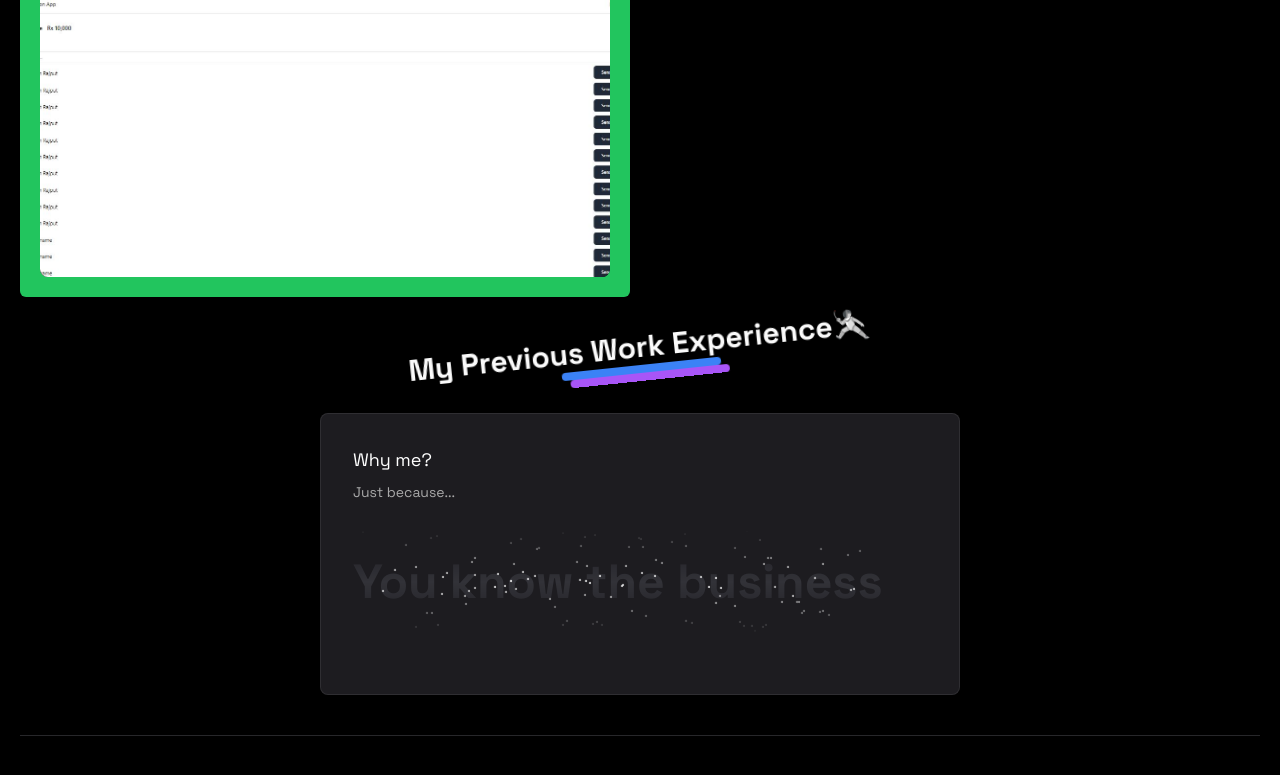
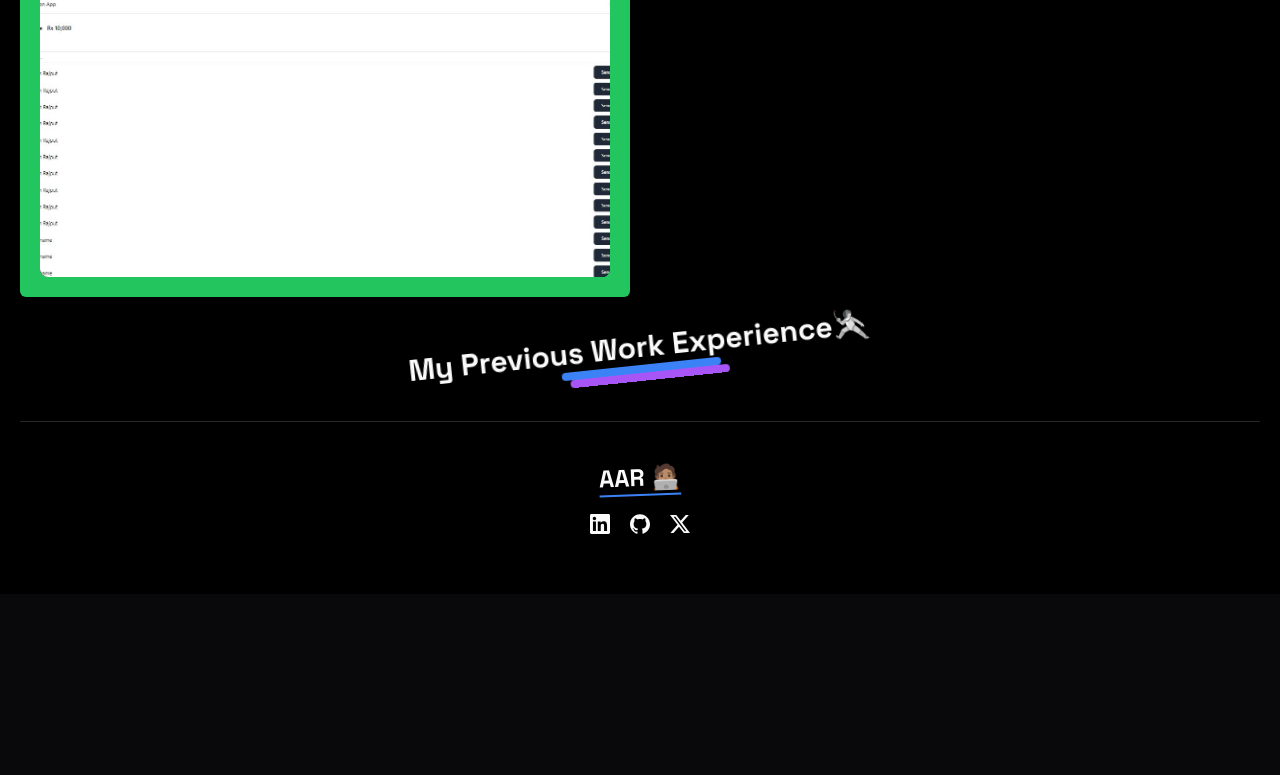
Before and after one commit to aakash-a-dev/Portfolio-Site, a Next.js app in the folder portfolio/: page / in a window 1280 px wide. Shown: the part 2000-2775 px from the top of the page. After the commit the page ends 2594 px from the top, so only its background shows below. Built offline with nearby package versions, Linux system fonts and the light colour scheme.

Commit message:
Removed reveling card

```diff
--- a/portfolio/app/(home)/components/Timeline.tsx
+++ b/portfolio/app/(home)/components/Timeline.tsx
@@ -7,20 +7,15 @@ export default function Timeline() {
         <>
             <div className='max-w-5xl mx-auto px-8 pt-8 '>
       <Title text='My Previous Work Experience🤺' className='flex flex-col items-center justify-center -rotate-6' />
-        <div className="pt-8 flex justify-center items-center">
-      <TextRevealCard
-        text="You know the business"
-        revealText="I know the chemistry"
-      >
-        <TextRevealCardTitle>
-          Why me?
-        </TextRevealCardTitle>
-        <TextRevealCardDescription>
-          Just because...
-        </TextRevealCardDescription>
-      </TextRevealCard>
-                </div>
-                </div>
+     </div>
             </>
   )
 }
+
+const Circle = () => {
+  return (
+    <>
+      <div className='rounded-full w-4 h-4 bg-blue-500 mx-auto'></div>
+    </>
+  )
+}
```
